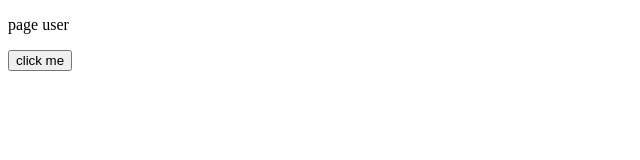
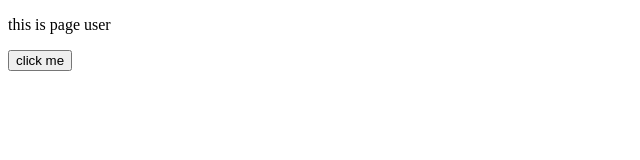
Before and after one commit to Rafijohari18/learn-git, a plain HTML site: page user.html in a window 1280 px wide. Shown: the full height of the page, 0-640 px from the left. Drawn offline with Linux system fonts and the light colour scheme.

Commit message:
Hotfix - Word Page User

```diff
--- a/user.html
+++ b/user.html
@@ -7,7 +7,7 @@
     <title>Document</title>
 </head>
 <body>
-    <p>page user</p>
+    <p>this is page user</p>
     <button>click me</button>
 </body>
 </html>
```
